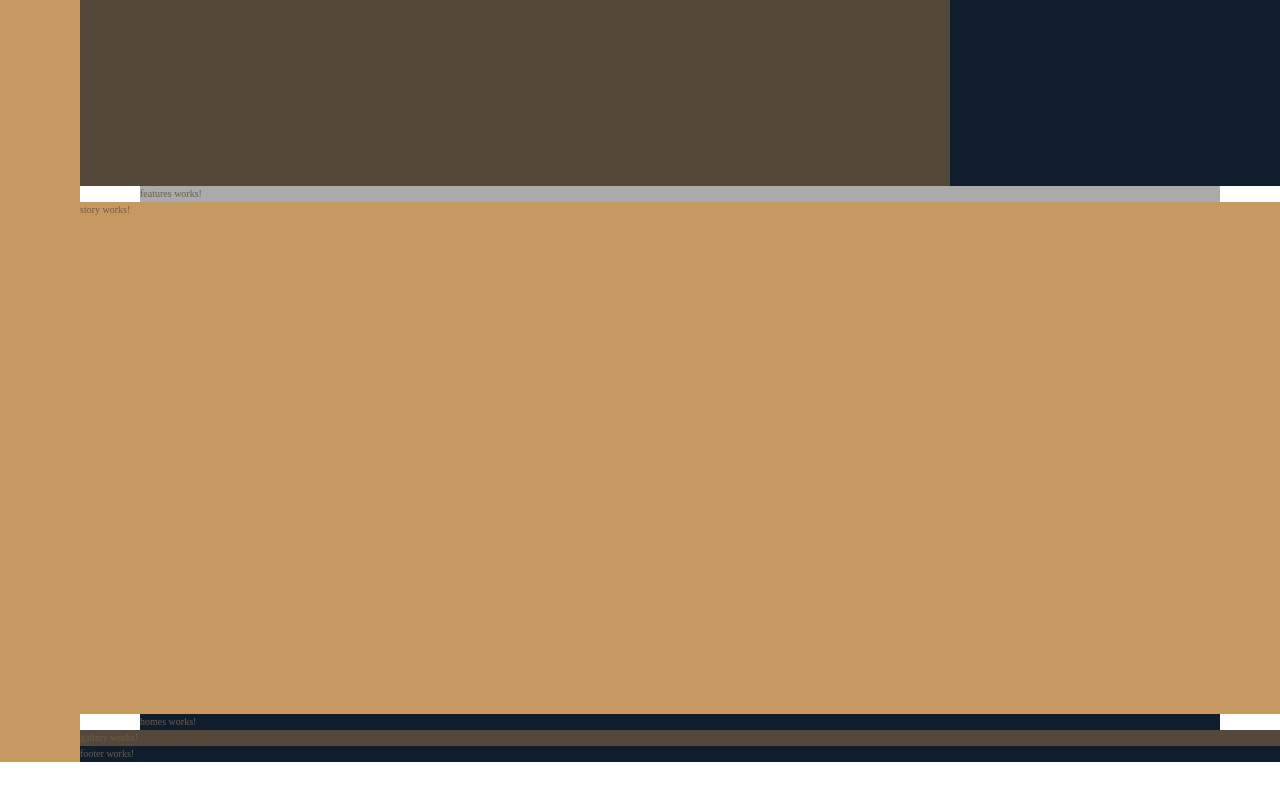
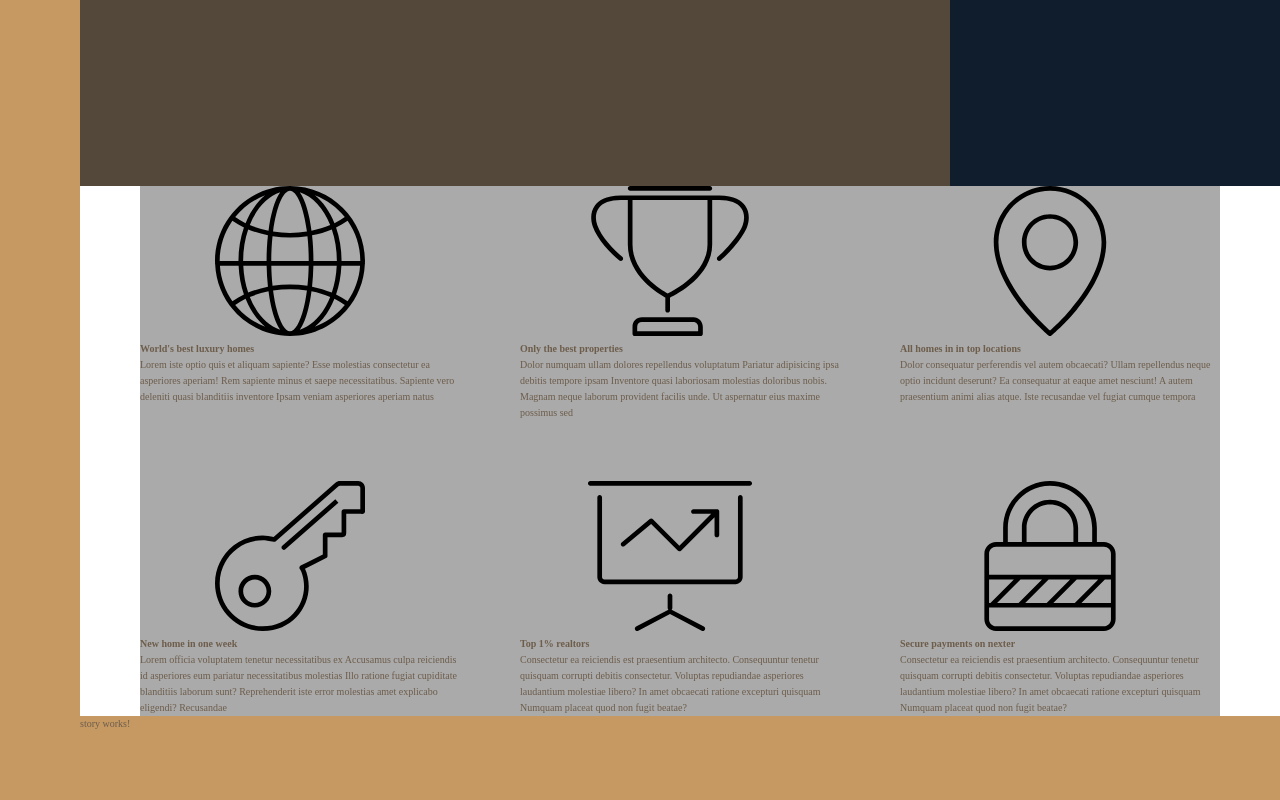
Before and after one commit to nitaicharan/Udemy-ACSSSASSFGAM3, an Angular app: page / in a window 1280 px wide. Shown: the part 454-1254 px from the top of the page. Before the commit the page ends 1216 px from the top, so only its background shows below. Built offline with nearby package versions, Linux system fonts and the light colour scheme.

Commit message:
108. Building the Features Section - Part 1
New knowledges:
- gdGap

```diff
--- a/src/app/container/container.component.html
+++ b/src/app/container/container.component.html
@@ -1,5 +1,4 @@
-<div gdColumns="[sidebar-start] 8rem [sidebar-end full-start] minmax(6rem, 1fr) [center-start] repeat(8, [col-start] minmax(min-content,14rem) [col-end]) [center-end] minmax(6rem, 1fr) [full-end]"
-     gdRows=" 80vh min-content 40vw repeat(3, min-content)" class="container">
+<div gdColumns="[sidebar-start] 8rem [sidebar-end full-start] minmax(6rem, 1fr) [center-start] repeat(8, [col-start] minmax(min-content,14rem) [col-end]) [center-end] minmax(6rem, 1fr) [full-end]" gdRows=" 80vh min-content 40vw repeat(3, min-content)" class="container">
     <app-sidebar gdColumn="sidebar-start / sidebar-end" gdRow="1 / -1"></app-sidebar>
     <app-header gdColumn="full-start / col-end 6"></app-header>
     <app-realtors gdColumn="col-start 7 / ful-end"></app-realtors>
--- a/src/app/container/features/features.component.html
+++ b/src/app/container/features/features.component.html
@@ -1 +1,44 @@
-<section fxFill class="features">features works!</section>
+<section fxFill gdGap="6rem" gdColumns="repeat(3,1fr)" class="features">
+    <div class="feature">
+        <svg>
+            <use xlink:href="../../assets/img/sprite.svg#icon-global"></use>
+        </svg>
+        <h4 class="heading-4">World's best luxury homes</h4>
+        <p class="feature__text">Lorem iste optio quis et aliquam sapiente? Esse molestias consectetur ea asperiores aperiam! Rem sapiente minus et saepe necessitatibus. Sapiente vero deleniti quasi blanditiis inventore Ipsam veniam asperiores aperiam natus</p>
+    </div>
+    <div class="feature">
+        <svg>
+            <use xlink:href="../../assets/img/sprite.svg#icon-trophy"></use>
+        </svg>
+        <h4 class="heading-4">Only the best properties</h4>
+        <p class="feature__text">Dolor numquam ullam dolores repellendus voluptatum Pariatur adipisicing ipsa debitis tempore ipsam Inventore quasi laboriosam molestias doloribus nobis. Magnam neque laborum provident facilis unde. Ut aspernatur eius maxime possimus sed</p>
+    </div>
+    <div class="feature">
+        <svg>
+            <use xlink:href="../../assets/img/sprite.svg#icon-map-pin"></use>
+        </svg>
+        <h4 class="heading-4">All homes in in top locations</h4>
+        <p class="feature__text">Dolor consequatur perferendis vel autem obcaecati? Ullam repellendus neque optio incidunt deserunt? Ea consequatur at eaque amet nesciunt! A autem praesentium animi alias atque. Iste recusandae vel fugiat cumque tempora</p>
+    </div>
+    <div class="feature">
+        <svg>
+            <use xlink:href="../../assets/img/sprite.svg#icon-key"></use>
+        </svg>
+        <h4 class="heading-4">New home in one week</h4>
+        <p class="feature__text">Lorem officia voluptatem tenetur necessitatibus ex Accusamus culpa reiciendis id asperiores eum pariatur necessitatibus molestias Illo ratione fugiat cupiditate blanditiis laborum sunt? Reprehenderit iste error molestias amet explicabo eligendi? Recusandae</p>
+    </div>
+    <div class="feature">
+        <svg>
+            <use xlink:href="../../assets/img/sprite.svg#icon-presentation"></use>
+        </svg>
+        <h4 class="heading-4">Top 1% realtors</h4>
+        <p class="feature__text">Consectetur ea reiciendis est praesentium architecto. Consequuntur tenetur quisquam corrupti debitis consectetur. Voluptas repudiandae asperiores laudantium molestiae libero? In amet obcaecati ratione excepturi quisquam Numquam placeat quod non fugit beatae?</p>
+    </div>
+    <div class="feature">
+        <svg>
+            <use xlink:href="../../assets/img/sprite.svg#icon-lock"></use>
+        </svg>
+        <h4 class="heading-4">Secure payments on nexter</h4>
+        <p class="feature__text">Consectetur ea reiciendis est praesentium architecto. Consequuntur tenetur quisquam corrupti debitis consectetur. Voluptas repudiandae asperiores laudantium molestiae libero? In amet obcaecati ratione excepturi quisquam Numquam placeat quod non fugit beatae?</p>
+    </div>
+</section>
```
